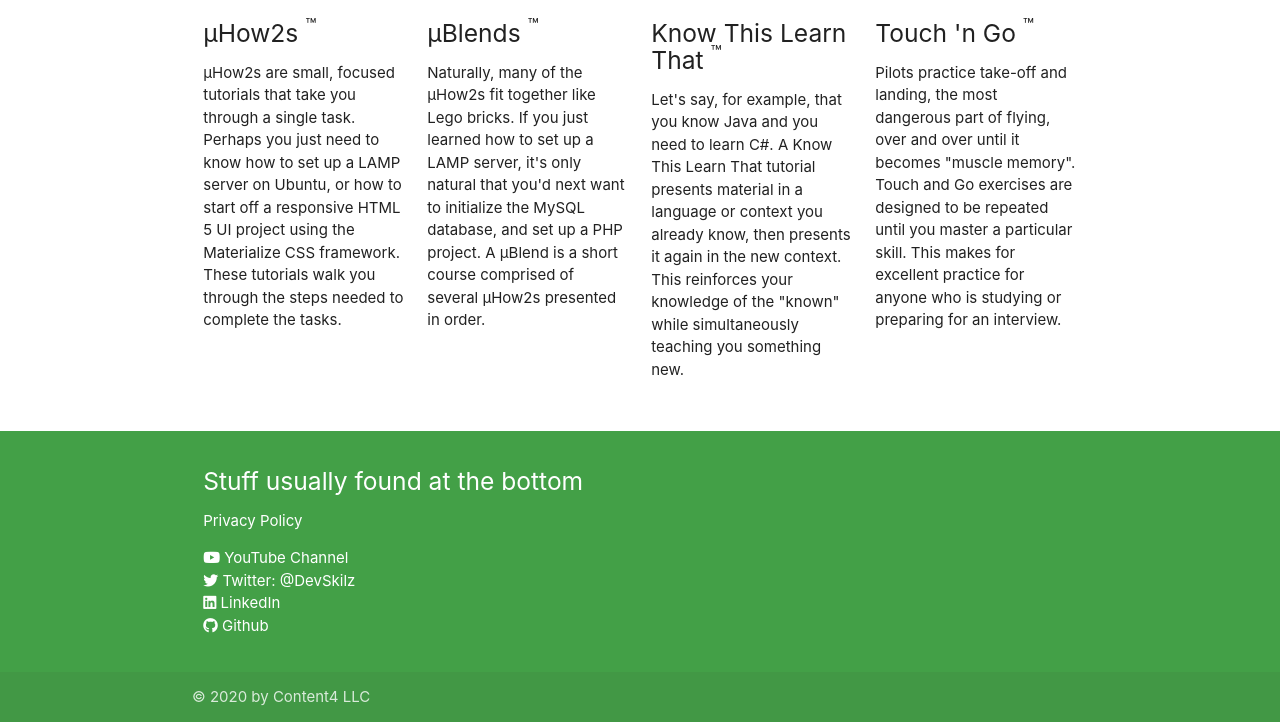
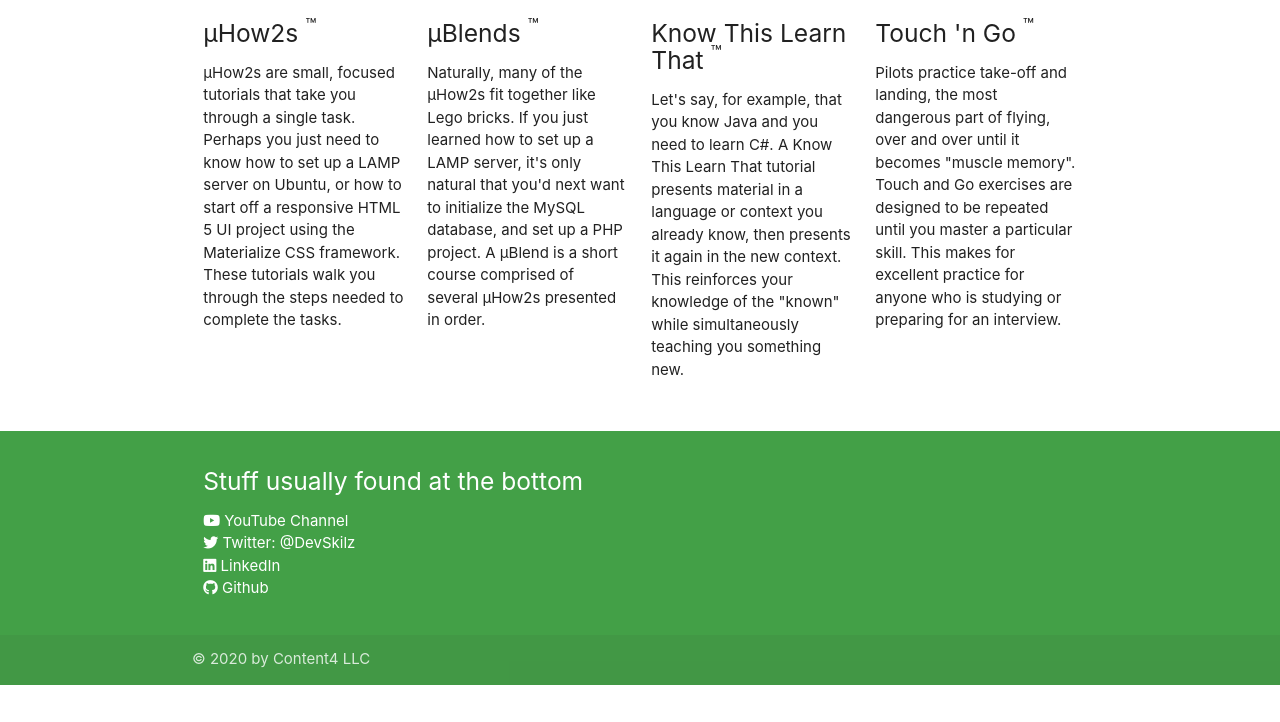
Before and after one commit to brucevanhorn2/maddevskilz-2020, a website: page public/index.html in a window 1280 px wide. Shown: the part 1880-2602 px from the top of the page. After the commit the page ends 2565 px from the top, so only its background shows below. Drawn offline with nearby package versions, Linux system fonts and the light colour scheme.

Commit message:
Took out privacy policy link since I'm not collecting information other than the contact form.

```diff
--- a/public/index.html
+++ b/public/index.html
@@ -311,9 +311,6 @@
                 <div class="col s12">
                     <h5 class="white-text">Stuff usually found at the bottom</h5>
                     <ul>
-                        <li><a class="white-text" href="#!">Privacy Policy</a></li>
-                    </ul>
-                    <ul>
                         <li><a class="white-text" target="_blank" href="#"><i class="fa fa-youtube"
                                     aria-hidden="true"></i> YouTube Channel</a></li>
                         <li><a class="white-text" target="_blank" href="https://twitter.com/DevSkilz"><i
```
